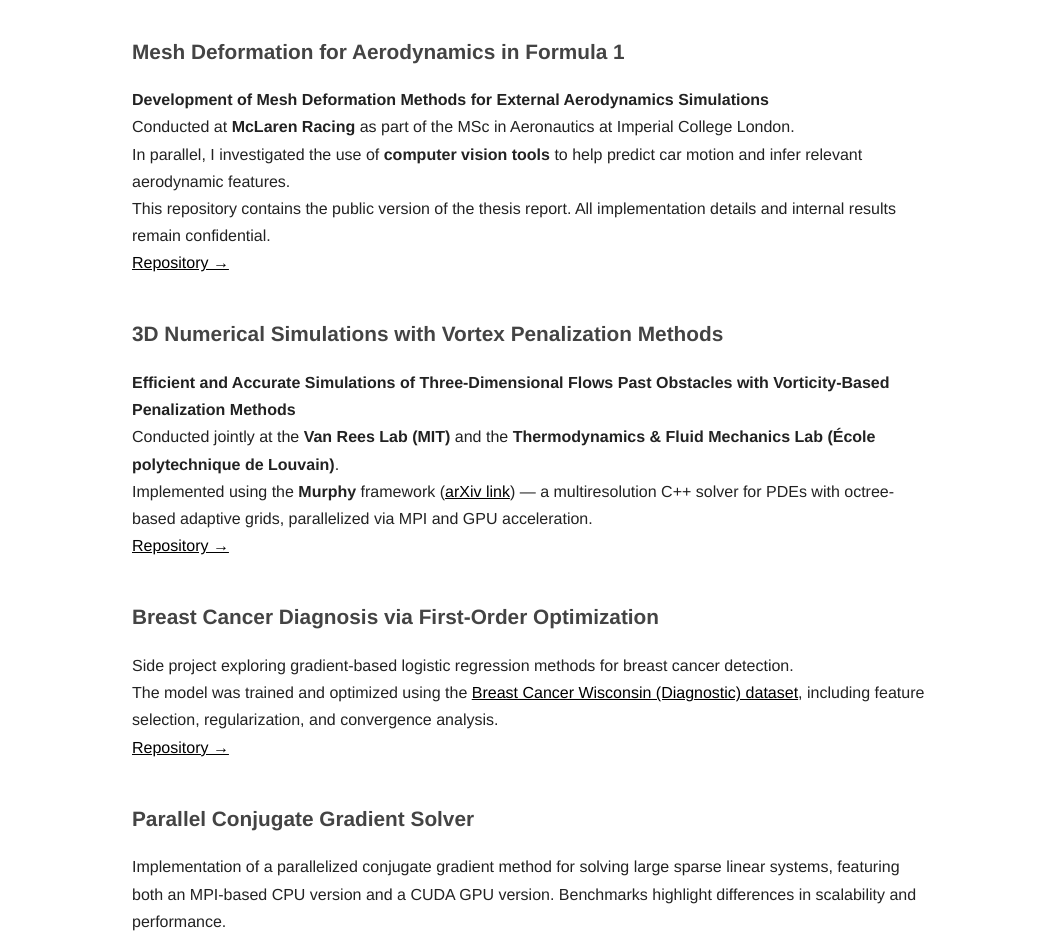
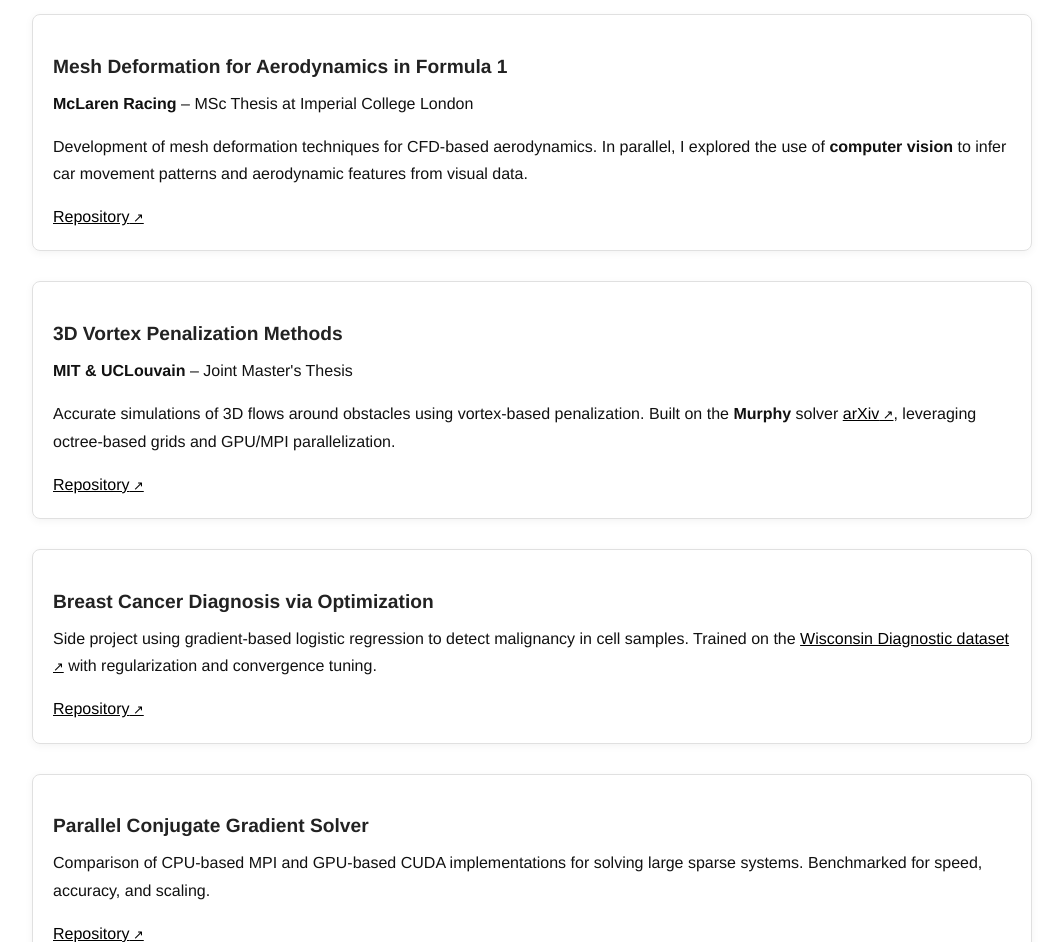
Before and after one commit to AlexandreYoussefResearch/AlexandreYoussefResearch.github.io, a plain HTML site: page projects.html in a window 1280 px wide. Shown: the part 201-1143 px from the top of the page, without its empty margins (108-1171 px from the left). Drawn offline with Linux system fonts and the light colour scheme.

Commit message:
Update projects.html

```diff
--- a/projects.html
+++ b/projects.html
@@ -7,19 +7,20 @@
     :root {
       --font-main: 'Helvetica Neue', Helvetica, Arial, sans-serif;
       --color-bg: #ffffff;
-      --color-text: #222222;
+      --color-text: #111111;
       --color-accent: #000000;
       --color-muted: #888888;
       --border-color: #e0e0e0;
+      --shadow: rgba(0, 0, 0, 0.05) 0px 2px 8px;
     }
 
     body {
       font-family: var(--font-main);
       background-color: var(--color-bg);
       color: var(--color-text);
-      max-width: 800px;
-      margin: 60px auto;
-      padding: 0 20px;
+      max-width: 1000px;
+      margin: 40px auto;
+      padding: 0 24px;
       line-height: 1.7;
     }
 
@@ -28,14 +29,15 @@
       justify-content: center;
       gap: 40px;
       margin-bottom: 40px;
+      padding-bottom: 12px;
       border-bottom: 1px solid var(--border-color);
-      padding-bottom: 12px;
     }
 
     nav a {
       text-decoration: none;
       color: var(--color-accent);
       font-weight: bold;
+      font-size: 1rem;
     }
 
     nav a:hover {
@@ -44,18 +46,32 @@
 
     h1 {
       font-size: 2rem;
-      margin: 30px 0 10px;
-      color: #000000;
+      text-align: center;
+      margin-bottom: 40px;
     }
 
     h2 {
-      font-size: 1.3rem;
-      margin-top: 2.5rem;
-      color: #444;
+      font-size: 1.2rem;
+      margin-bottom: 0.4rem;
+      color: #222;
     }
 
     .project {
-      margin-bottom: 2rem;
+      margin-bottom: 30px;
+      padding: 20px;
+      border: 1px solid var(--border-color);
+      border-radius: 8px;
+      box-shadow: var(--shadow);
+      transition: transform 0.1s ease-in-out, box-shadow 0.2s;
+    }
+
+    .project:hover {
+      transform: translateY(-3px);
+      box-shadow: rgba(0, 0, 0, 0.08) 0px 4px 12px;
+    }
+
+    .project p {
+      margin: 0.3rem 0 1rem;
     }
 
     .footer {
@@ -70,6 +86,11 @@
     a {
       color: var(--color-accent);
     }
+
+    a[target="_blank"]::after {
+      content: ' ↗';
+      font-size: 0.8em;
+    }
   </style>
 </head>
 <body>
@@ -81,52 +102,47 @@
 
   <h1>Featured Projects</h1>
 
-  <h2>Mesh Deformation for Aerodynamics in Formula 1</h2>
   <div class="project">
-    <strong>Development of Mesh Deformation Methods for External Aerodynamics Simulations</strong><br>
-    Conducted at <strong>McLaren Racing</strong> as part of the MSc in Aeronautics at Imperial College London.<br>
-    In parallel, I investigated the use of <strong>computer vision tools</strong> to help predict car motion and infer relevant aerodynamic features.<br>
-    This repository contains the public version of the thesis report. All implementation details and internal results remain confidential.<br>
-    <a href="https://github.com/AlexandreYoussefResearch/thesis-imperial-mclaren" target="_blank">Repository →</a>
+    <h2>Mesh Deformation for Aerodynamics in Formula 1</h2>
+    <p><strong>McLaren Racing</strong> – MSc Thesis at Imperial College London</p>
+    <p>Development of mesh deformation techniques for CFD-based aerodynamics. In parallel, I explored the use of <strong>computer vision</strong> to infer car movement patterns and aerodynamic features from visual data.</p>
+    <a href="https://github.com/AlexandreYoussefResearch/thesis-imperial-mclaren" target="_blank">Repository</a>
   </div>
 
-  <h2>3D Numerical Simulations with Vortex Penalization Methods</h2>
   <div class="project">
-    <strong>Efficient and Accurate Simulations of Three-Dimensional Flows Past Obstacles with Vorticity-Based Penalization Methods</strong><br>
-    Conducted jointly at the <strong>Van Rees Lab (MIT)</strong> and the <strong>Thermodynamics & Fluid Mechanics Lab (École polytechnique de Louvain)</strong>.<br>
-    Implemented using the <strong>Murphy</strong> framework (<a href="https://arxiv.org/abs/2112.07537" target="_blank">arXiv link</a>) — a multiresolution C++ solver for PDEs with octree-based adaptive grids, parallelized via MPI and GPU acceleration.<br>
-    <a href="https://github.com/AlexandreYoussefResearch/thesis-uclouvain-mit" target="_blank">Repository →</a>
+    <h2>3D Vortex Penalization Methods</h2>
+    <p><strong>MIT & UCLouvain</strong> – Joint Master's Thesis</p>
+    <p>Accurate simulations of 3D flows around obstacles using vortex-based penalization. Built on the <strong>Murphy</strong> solver <a href="https://arxiv.org/abs/2112.07537" target="_blank">arXiv</a>, leveraging octree-based grids and GPU/MPI parallelization.</p>
+    <a href="https://github.com/AlexandreYoussefResearch/thesis-uclouvain-mit" target="_blank">Repository</a>
   </div>
 
-  <h2>Breast Cancer Diagnosis via First-Order Optimization</h2>
   <div class="project">
-    Side project exploring gradient-based logistic regression methods for breast cancer detection.<br>
-    The model was trained and optimized using the <a href="https://archive.ics.uci.edu/dataset/17/breast+cancer+wisconsin+diagnostic" target="_blank">Breast Cancer Wisconsin (Diagnostic) dataset</a>, including feature selection, regularization, and convergence analysis.<br>
-    <a href="https://github.com/AlexandreYoussefResearch/breast-cancer-logistic" target="_blank">Repository →</a>
+    <h2>Breast Cancer Diagnosis via Optimization</h2>
+    <p>Side project using gradient-based logistic regression to detect malignancy in cell samples. Trained on the <a href="https://archive.ics.uci.edu/dataset/17/breast+cancer+wisconsin+diagnostic" target="_blank">Wisconsin Diagnostic dataset</a> with regularization and convergence tuning.</p>
+    <a href="https://github.com/AlexandreYoussefResearch/breast-cancer-logistic" target="_blank">Repository</a>
   </div>
 
-  <h2>Parallel Conjugate Gradient Solver</h2>
   <div class="project">
-    Implementation of a parallelized conjugate gradient method for solving large sparse linear systems, featuring both an MPI-based CPU version and a CUDA GPU version. Benchmarks highlight differences in scalability and performance.<br>
-    <a href="https://github.com/AlexandreYoussefResearch/parallel-conjugate-gradient" target="_blank">Repository →</a>
+    <h2>Parallel Conjugate Gradient Solver</h2>
+    <p>Comparison of CPU-based MPI and GPU-based CUDA implementations for solving large sparse systems. Benchmarked for speed, accuracy, and scaling.</p>
+    <a href="https://github.com/AlexandreYoussefResearch/parallel-conjugate-gradient" target="_blank">Repository</a>
   </div>
 
-  <h2>Sparse Diffusion Solver with Finite Difference Methods</h2>
   <div class="project">
-    Explicit time integration of the 2D heat equation using finite difference schemes. Features both Dirichlet and Neumann boundary handling and constructs the Laplacian using sparse matrices. Includes visualization and LU decomposition for validation.<br>
-    <a href="https://github.com/AlexandreYoussefResearch/sparse-matrix-diffusion" target="_blank">Repository →</a>
+    <h2>Sparse Diffusion Solver</h2>
+    <p>Explicit 2D heat equation solver with sparse matrix Laplacian construction. Supports both Dirichlet and Neumann boundaries. Features LU validation and result visualization.</p>
+    <a href="https://github.com/AlexandreYoussefResearch/sparse-matrix-diffusion" target="_blank">Repository</a>
   </div>
 
-  <h2>Shallow Water Equation Solver</h2>
   <div class="project">
-    Finite Volume Method solver for the 2D shallow water equations. Implements conservative schemes and boundary treatment for simulating wave propagation and hydraulic jumps.<br>
-    <a href="https://github.com/AlexandreYoussefResearch/shallow-water-fvm" target="_blank">Repository →</a>
+    <h2>Shallow Water Equation Solver</h2>
+    <p>2D Finite Volume solver for shallow water flows. Simulates wave propagation and hydraulic discontinuities with conservative schemes and boundary conditions.</p>
+    <a href="https://github.com/AlexandreYoussefResearch/shallow-water-fvm" target="_blank">Repository</a>
   </div>
 
-  <h2>Pricing SaaS Tool (WIP)</h2>
   <div class="project">
-    Development of a full-stack SaaS pricing intelligence platform using <strong>Django</strong> (backend) and <strong>React</strong> (frontend). Designed to support dynamic, competitive, and margin-aware pricing strategies for small businesses. Full deployment to follow.<br>
-    <a href="https://github.com/AlexandreYoussefResearch/AlexandreYoussefResearch.github.io" target="_blank">Repository →</a>
+    <h2>Pricing SaaS Tool (Work in Progress)</h2>
+    <p>Full-stack pricing optimization platform using <strong>Django</strong> and <strong>React</strong>. Supports margin-aware and competitive pricing strategies for local businesses. UI/UX focused. Deployment ongoing.</p>
   </div>
 
   <div class="footer">
```
